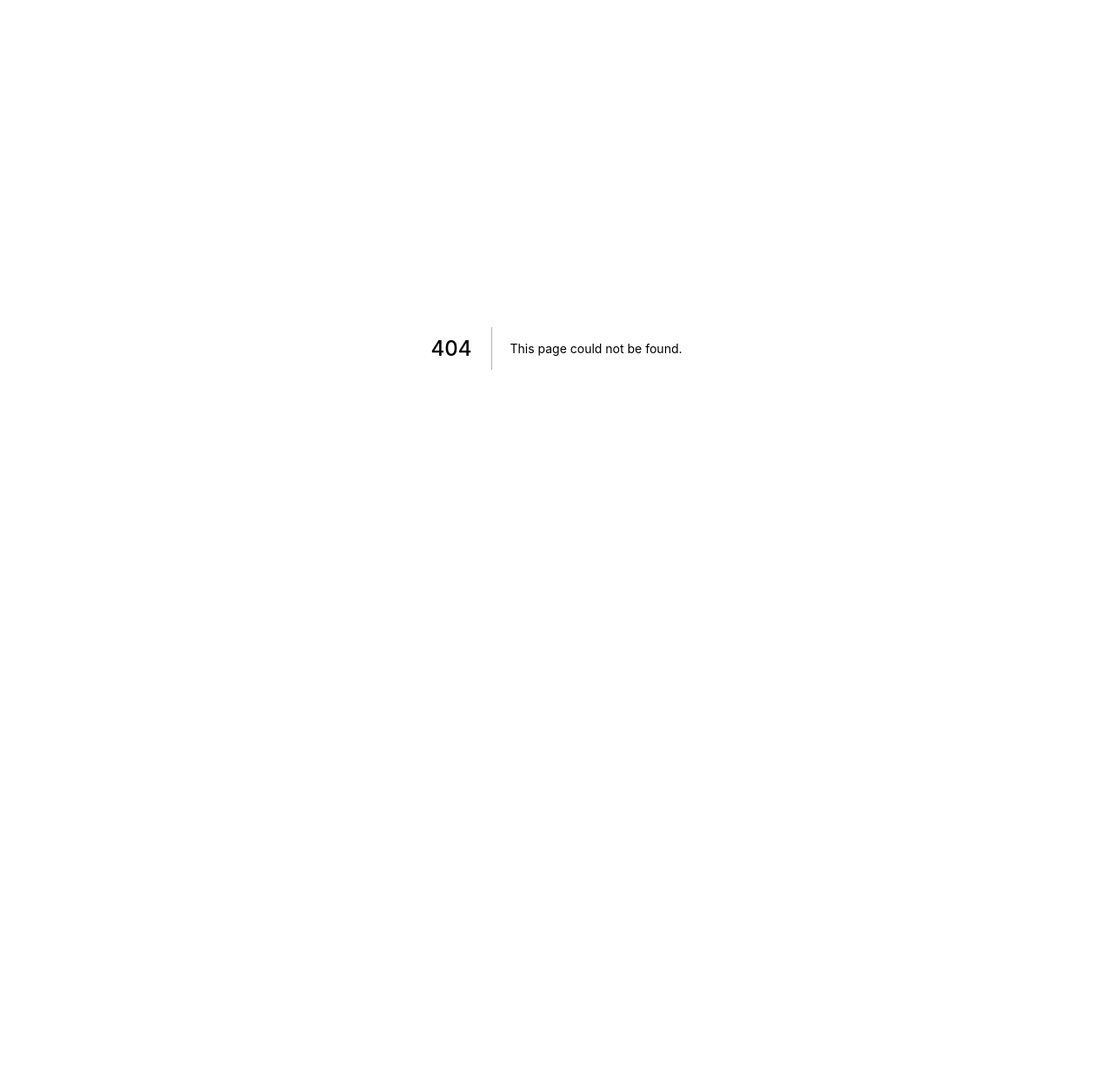
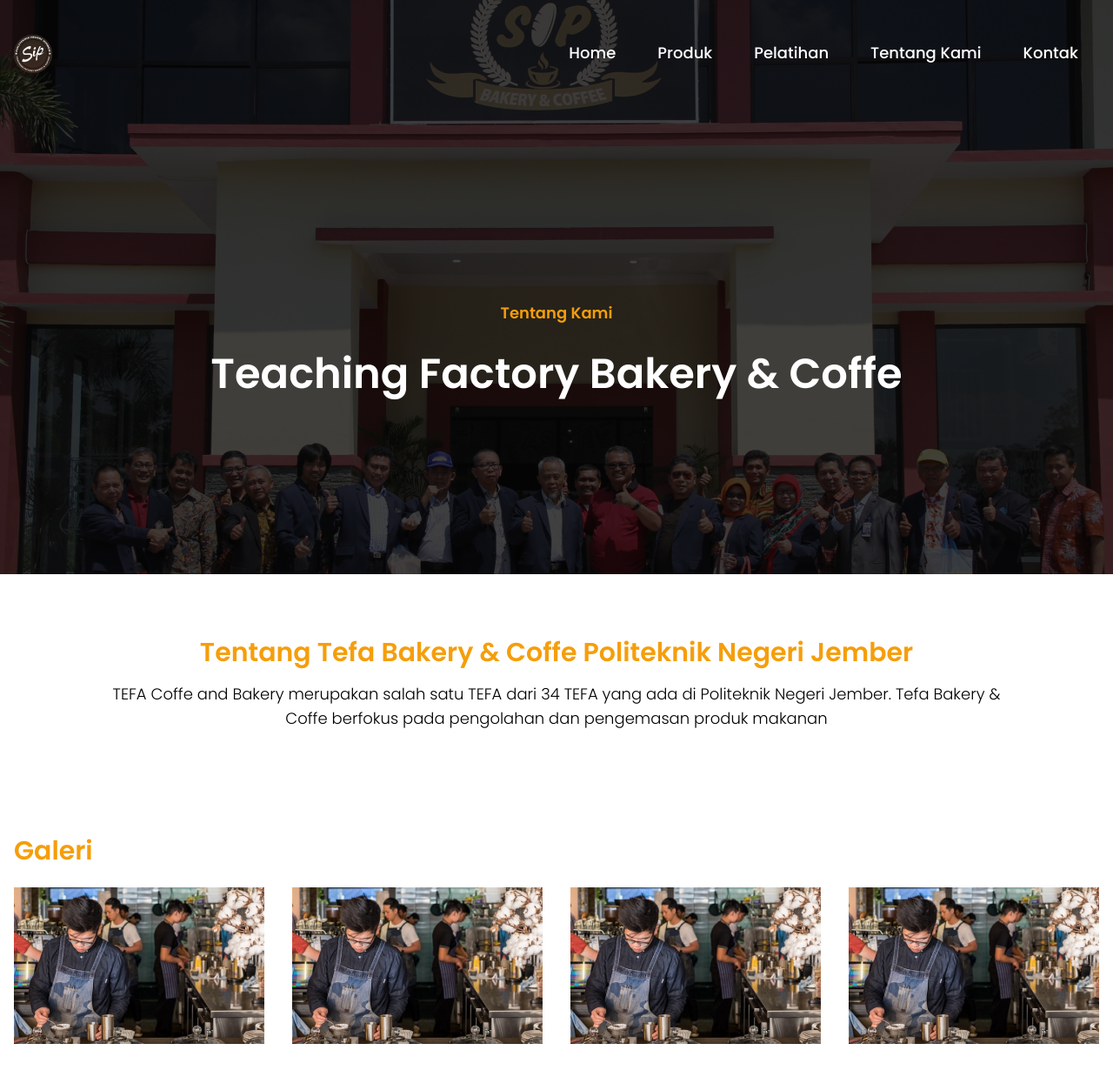
Before and after one commit to fanifadil/tefapolije, a Next.js app: page /tentangkami in a window 1280 px wide. Before the commit this address had no page. Shown: the top 1238 px of the page at 87% size. Before the commit the page ends 800 px from the top, so only its background shows below. Built offline with nearby package versions, Linux system fonts and the light colour scheme.

Commit message:
Tentangkami

```diff
--- /dev/null
+++ b/src/pages/tentangkami.js
@@ -0,0 +1,107 @@
+import React from "react";
+import Head from "next/head";
+import Header from "src/parts/Header";
+import Footer from "src/parts/Footer";
+
+export default function tentangkami() {
+  return (
+    <>
+      <Head>
+        <title>TEFA Bakery & Coffe</title>
+        <link rel='shortcut icon' href='/images/logo-tefa.png' />
+      </Head>
+      <main>
+        <section className='px-4 pt-10 overflow-hidden' style={{ height: 660 }}>
+          <img
+            className='image-wrapper'
+            alt='teachingfactory'
+            src='/images/bg-tentangkami.png'
+          />
+          <div
+            className='absolute inset-0 z-0 w-full h-full bg-black opacity-75'
+            style={{ height: 660 }}></div>
+          <div className='absolute inset-0 object-fill z-0 w-full flex justify-center items-center'>
+            <div className='text-center'>
+              <h3 className='text-lg text-yellow-500 font-bold'>
+                Tentang Kami
+              </h3>
+              <h2 className='text-3xl md:text-5xl text-white font-semibold mt-4 md:mt-8'>
+                Teaching Factory Bakery & Coffe
+              </h2>
+            </div>
+          </div>
+          <div className='container relative mx-auto z-50'>
+            <Header></Header>
+          </div>
+        </section>
+        <section className='container mx-auto mt-6 px-4 py-8 md:py-12'>
+          <div className='justify-center text-center'>
+            <h2 className='text-yellow-500 font-bold text-2xl md:text-3xl'>
+              Tentang Tefa Bakery & Coffe Politeknik Negeri Jember
+            </h2>
+            <p className='mx-8 md:mx-28 mt-4 font-light text-lg'>
+              TEFA Coffe and Bakery merupakan salah satu TEFA dari 34 TEFA yang
+              ada di Politeknik Negeri Jember. Tefa Bakery & Coffe berfokus pada
+              pengolahan dan pengemasan produk makanan
+              <br />
+            </p>
+          </div>
+        </section>
+        <section className='container mx-auto mt-6 px-4 py-8 md:py-12'>
+          <div className='flex justify-between items-center'>
+            <div className='w-auto'>
+              <h2 className='text-yellow-500 font-bold text-2xl md:text-3xl'>
+                Galeri
+              </h2>
+            </div>
+          </div>
+          <div className='flex flex-wrap justify-start items-center -mx-4 mt-6'>
+            <div className='w-full md:w-1/4 px-4 mb-6'>
+              <div>
+                <figure>
+                  <img
+                    src='/images/informasi2.png'
+                    alt='informasi produk terbaru'
+                  />
+                </figure>
+              </div>
+            </div>
+            <div className='w-full md:w-1/4 px-4 mb-6'>
+              <div>
+                <figure>
+                  <img
+                    src='/images/informasi2.png'
+                    alt='informasi produk terbaru'
+                  />
+                </figure>
+              </div>
+            </div>
+            <div className='w-full md:w-1/4 px-4 mb-6'>
+              <div>
+                <figure>
+                  <img
+                    src='/images/informasi2.png'
+                    alt='informasi produk terbaru'
+                  />
+                </figure>
+              </div>
+            </div>
+            <div className='w-full md:w-1/4 px-4 mb-6'>
+              <div>
+                <figure>
+                  <img
+                    src='/images/informasi2.png'
+                    alt='informasi produk terbaru'
+                  />
+                </figure>
+              </div>
+            </div>
+          </div>
+        </section>
+        <section className='mt-12 px-4 bg-primary-color py-12'>
+          <Footer></Footer>
+        </section>
+      </main>
+    </>
+  );
+}
```
Also changed, not shown: public/images/bg-tentangkami.png (added).
